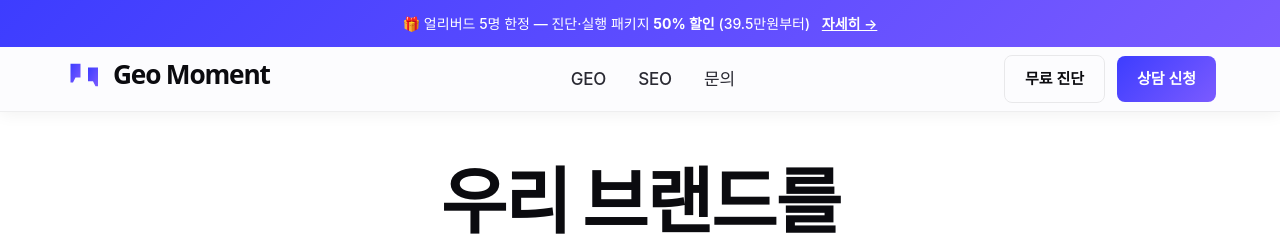
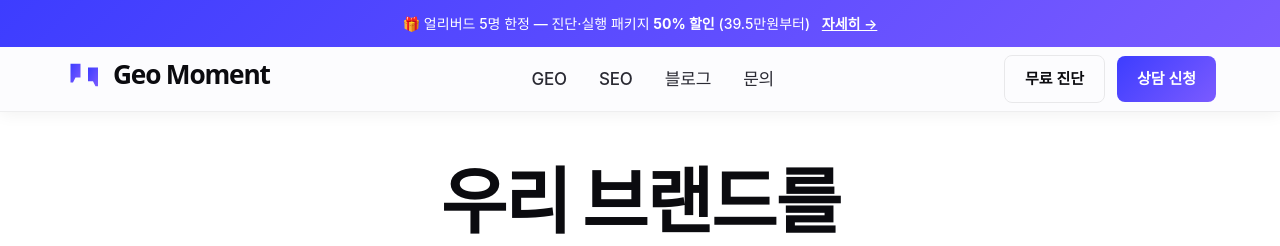
Before and after one commit to 80tt080997-ctrl/geomoment-site, a Jekyll site: the page built from index.html, in a window 1280 px wide. Shown: the top 246 px of the page. Built offline with Jekyll 4.4.1, drawn with Linux system fonts in a browser that asks for light colours; some web fonts are replaced.

Commit message:
Add 블로그 menu to all 6 static pages (desktop + mobile)
These pages inline their own header markup instead of using _includes/header.html, so adding the blog link to the partial earlier had no effect on them. Inserts the blog item between SEO and 문의 in the desktop nav, and between SEO (브랜드 블로그) and 얼리버드 5명 in the mobile menu, across index, seo, method, contact, event, and geo-diagnose.

Co-Authored-By: Claude Opus 4.7 (1M context) <noreply@anthropic.com>

```diff
--- a/contact.html
+++ b/contact.html
@@ -61,6 +61,7 @@
     <nav class="header-nav">
       <a href="method.html">GEO</a>
       <a href="seo.html">SEO</a>
+      <a href="/blog/">블로그</a>
       <a href="contact.html">문의</a>
     </nav>
     <div class="header-cta">
@@ -75,6 +76,7 @@
     <a href="index.html">홈</a>
     <a href="method.html">GEO</a>
     <a href="seo.html">SEO (브랜드 블로그)</a>
+    <a href="/blog/">블로그</a>
     <a href="event.html">얼리버드 5명</a>
     <a href="geo-diagnose.html">무료 진단</a>
     <a href="contact.html">문의·상담</a>
--- a/event.html
+++ b/event.html
@@ -68,6 +68,7 @@
     <nav class="header-nav">
       <a href="method.html">GEO</a>
       <a href="seo.html">SEO</a>
+      <a href="/blog/">블로그</a>
       <a href="contact.html">문의</a>
     </nav>
     <div class="header-cta">
@@ -82,6 +83,7 @@
     <a href="index.html">홈</a>
     <a href="method.html">GEO</a>
     <a href="seo.html">SEO (브랜드 블로그)</a>
+    <a href="/blog/">블로그</a>
     <a href="event.html">얼리버드 5명</a>
     <a href="geo-diagnose.html">무료 진단</a>
     <a href="contact.html">문의·상담</a>
--- a/geo-diagnose.html
+++ b/geo-diagnose.html
@@ -65,6 +65,7 @@
     <nav class="header-nav">
       <a href="method.html">GEO</a>
       <a href="seo.html">SEO</a>
+      <a href="/blog/">블로그</a>
       <a href="contact.html">문의</a>
     </nav>
     <div class="header-cta">
@@ -79,6 +80,7 @@
     <a href="index.html">홈</a>
     <a href="method.html">GEO</a>
     <a href="seo.html">SEO (브랜드 블로그)</a>
+    <a href="/blog/">블로그</a>
     <a href="event.html">얼리버드 5명</a>
     <a href="geo-diagnose.html">무료 진단</a>
     <a href="contact.html">문의·상담</a>
--- a/index.html
+++ b/index.html
@@ -111,6 +111,7 @@
     <nav class="header-nav">
       <a href="method.html">GEO</a>
       <a href="seo.html">SEO</a>
+      <a href="/blog/">블로그</a>
       <a href="contact.html">문의</a>
     </nav>
     <div class="header-cta">
@@ -125,6 +126,7 @@
     <a href="index.html">홈</a>
     <a href="method.html">GEO</a>
     <a href="seo.html">SEO (브랜드 블로그)</a>
+    <a href="/blog/">블로그</a>
     <a href="event.html">얼리버드 5명</a>
     <a href="geo-diagnose.html">무료 진단</a>
     <a href="contact.html">문의·상담</a>
--- a/method.html
+++ b/method.html
@@ -65,6 +65,7 @@
     <nav class="header-nav">
       <a href="method.html">GEO</a>
       <a href="seo.html">SEO</a>
+      <a href="/blog/">블로그</a>
       <a href="contact.html">문의</a>
     </nav>
     <div class="header-cta">
@@ -79,6 +80,7 @@
     <a href="index.html">홈</a>
     <a href="method.html">GEO</a>
     <a href="seo.html">SEO (브랜드 블로그)</a>
+    <a href="/blog/">블로그</a>
     <a href="event.html">얼리버드 5명</a>
     <a href="geo-diagnose.html">무료 진단</a>
     <a href="contact.html">문의·상담</a>
--- a/seo.html
+++ b/seo.html
@@ -65,6 +65,7 @@
     <nav class="header-nav">
       <a href="method.html">GEO</a>
       <a href="seo.html">SEO</a>
+      <a href="/blog/">블로그</a>
       <a href="contact.html">문의</a>
     </nav>
     <div class="header-cta">
@@ -79,6 +80,7 @@
     <a href="index.html">홈</a>
     <a href="method.html">GEO</a>
     <a href="seo.html">SEO (브랜드 블로그)</a>
+    <a href="/blog/">블로그</a>
     <a href="event.html">얼리버드 5명</a>
     <a href="geo-diagnose.html">무료 진단</a>
     <a href="contact.html">문의·상담</a>
```
